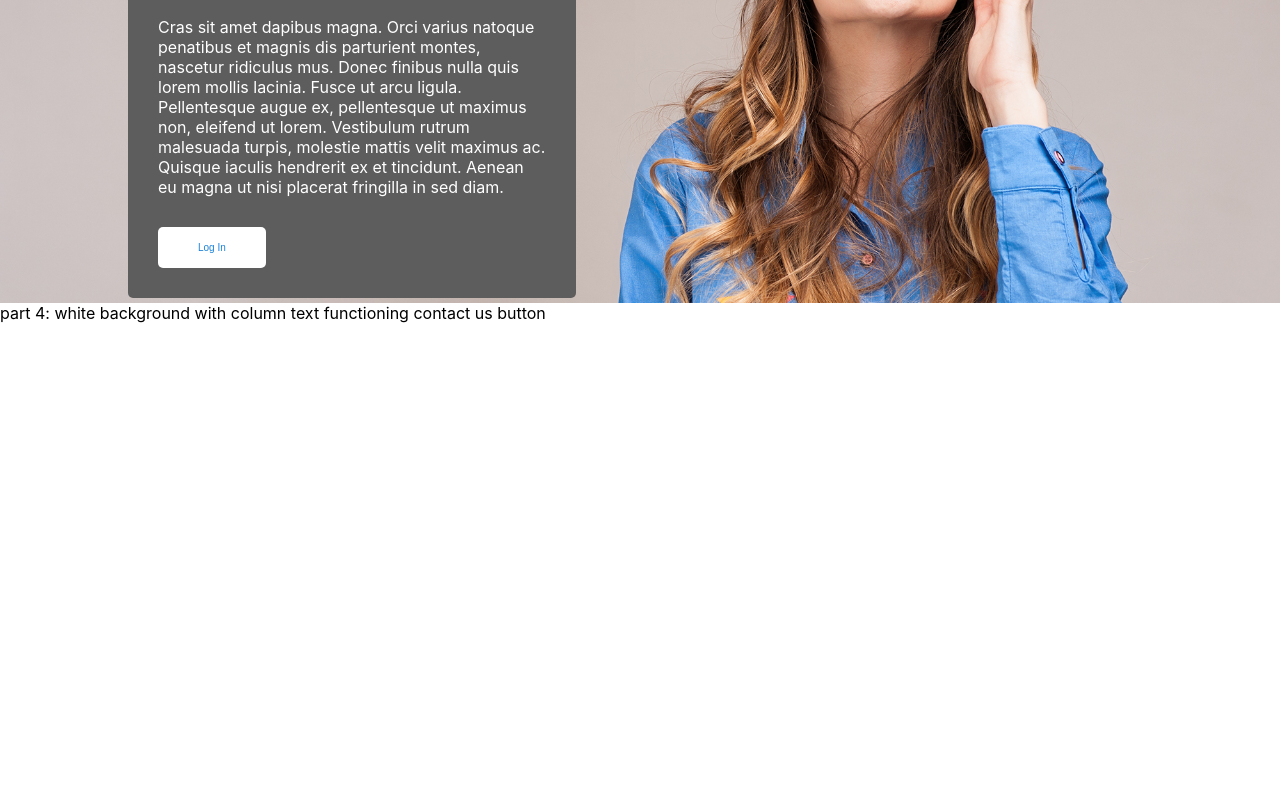
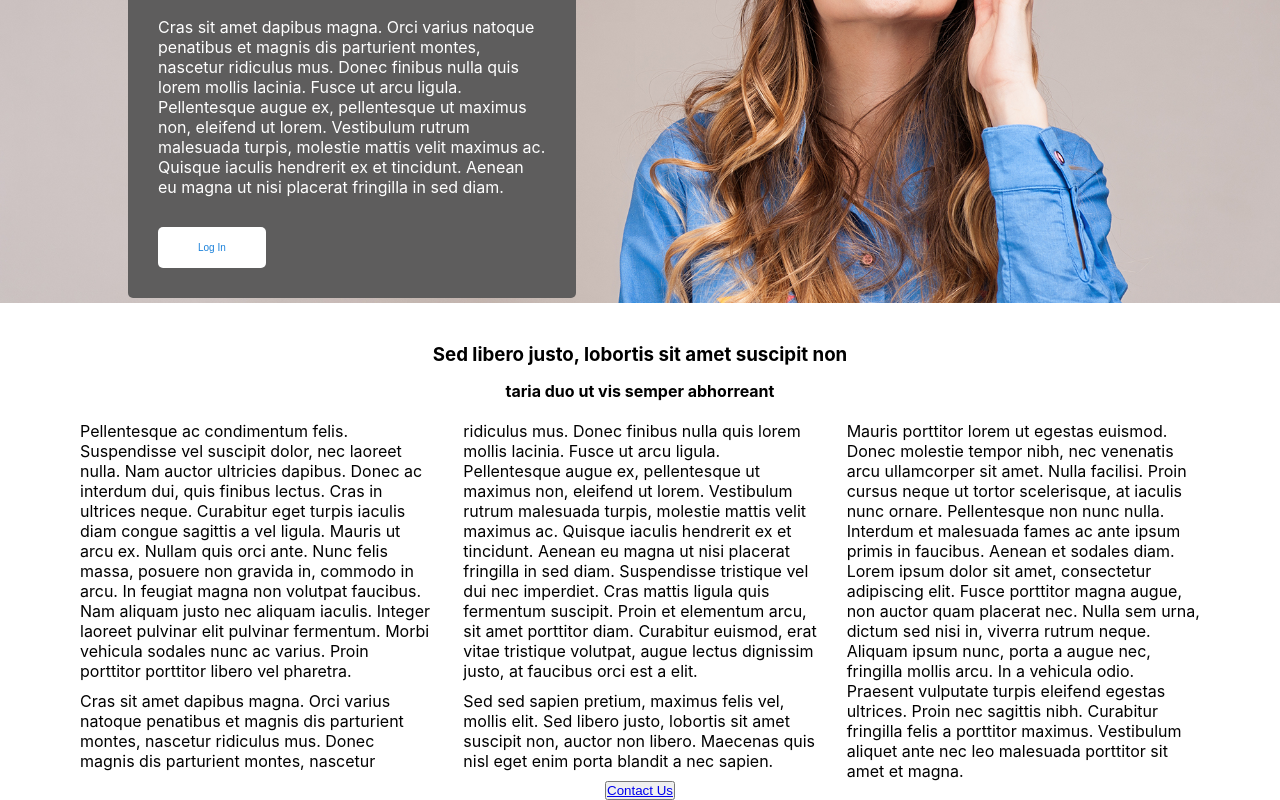
Before and after one commit to Byasar3/avamae_invision, a React (Create React App) app: page / in a window 1280 px wide. Shown: the part 737-1537 px from the top of the page. Before the commit the page ends 1060 px from the top, so only its background shows below. Built offline with nearby package versions, Linux system fonts and the light colour scheme; no server answers.

Commit message:
home page part 4 content and styling

```diff
--- a/src/css/HomeAndComponents.css
+++ b/src/css/HomeAndComponents.css
@@ -172,4 +172,29 @@
     font: bolder;
     border-radius: 5px;
   }
+
+  .HomePartFour {
+    display: flex;
+    flex-direction: column;
+    align-items: center;
+    margin: 5vh 10vh;
+  }
+
+  .HomePartFour h3 {
+    margin-bottom: 15px;
+  }
+
+  .HomePartFour h4 {
+    margin-bottom: 20px;
+  }
+
+  .HomePartFourParagraphs {
+    font-size: 16px;
+    column-count: 3; /* Number of columns */
+    column-gap: 30px; /* Gap between columns */
+  }
+
+.HomePartFour p {
+  margin-bottom: 10px;
 }
+}
--- a/src/pages/Home.js
+++ b/src/pages/Home.js
@@ -1,6 +1,8 @@
 import CarouselComponent from "../components/CarouselComponent"
 import OfficePhoto from "../Resources/shutterstock_696636415.jpg"
 import WomanPouting from "../Resources/shutterstock_1302552622.jpg"
+import { Link } from "react-router-dom"
+
 const Home = () => {
     return (
         <div className="Home">
@@ -28,10 +30,15 @@ const Home = () => {
                         <button>Log In</button>
                     </div>
                 </div>
-                <div>
-                    part 4:
-                    white background with column text
-                    functioning contact us button
+                <div className="HomePartFour">
+                    <h3>Sed libero justo, lobortis sit amet suscipit non</h3>
+                    <h4>taria duo ut vis semper abhorreant</h4>
+                    <div className="HomePartFourParagraphs">
+                        <p>Pellentesque ac condimentum felis. Suspendisse vel suscipit dolor, nec laoreet nulla. Nam auctor ultricies dapibus. Donec ac interdum dui, quis finibus lectus. Cras in ultrices neque. Curabitur eget turpis iaculis diam congue sagittis a vel ligula. Mauris ut arcu ex. Nullam quis orci ante. Nunc felis massa, posuere non gravida in, commodo in arcu. In feugiat magna non volutpat faucibus. Nam aliquam justo nec aliquam iaculis. Integer laoreet pulvinar elit pulvinar fermentum. Morbi vehicula sodales nunc ac varius. Proin porttitor porttitor libero vel pharetra.</p>
+                        <p>Cras sit amet dapibus magna. Orci varius natoque penatibus et magnis dis parturient montes, nascetur ridiculus mus. Donec magnis dis parturient montes, nascetur ridiculus mus. Donec finibus nulla quis lorem mollis lacinia. Fusce ut arcu ligula. Pellentesque augue ex, pellentesque ut maximus non, eleifend ut lorem. Vestibulum rutrum malesuada turpis, molestie mattis velit maximus ac. Quisque iaculis hendrerit ex et tincidunt. Aenean eu magna ut nisi placerat fringilla in sed diam. Suspendisse tristique vel dui nec imperdiet. Cras mattis ligula quis fermentum suscipit. Proin et elementum arcu, sit amet porttitor diam. Curabitur euismod, erat vitae tristique volutpat, augue lectus dignissim justo, at faucibus orci est a elit.</p>
+                        <p>Sed sed sapien pretium, maximus felis vel, mollis elit. Sed libero justo, lobortis sit amet suscipit non, auctor non libero. Maecenas quis nisl eget enim porta blandit a nec sapien. Mauris porttitor lorem ut egestas euismod. Donec molestie tempor nibh, nec venenatis arcu ullamcorper sit amet. Nulla facilisi. Proin cursus neque ut tortor scelerisque, at iaculis nunc ornare. Pellentesque non nunc nulla. Interdum et malesuada fames ac ante ipsum primis in faucibus. Aenean et sodales diam. Lorem ipsum dolor sit amet, consectetur adipiscing elit. Fusce porttitor magna augue, non auctor quam placerat nec. Nulla sem urna, dictum sed nisi in, viverra rutrum neque. Aliquam ipsum nunc, porta a augue nec, fringilla mollis arcu. In a vehicula odio. Praesent vulputate turpis eleifend egestas ultrices. Proin nec sagittis nibh. Curabitur fringilla felis a porttitor maximus. Vestibulum aliquet ante nec leo malesuada porttitor sit amet et magna.</p>
+                    </div>
+                    <button><Link to="/contact-us">Contact Us</Link></button>
                 </div>
             </div>
         </div>
```
